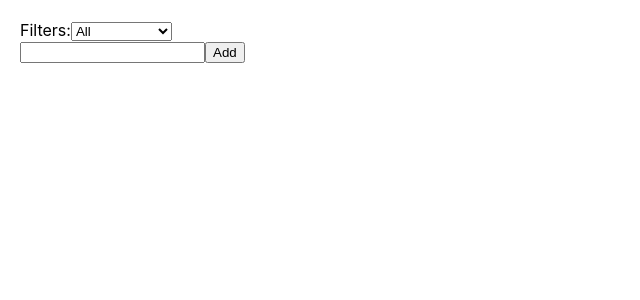
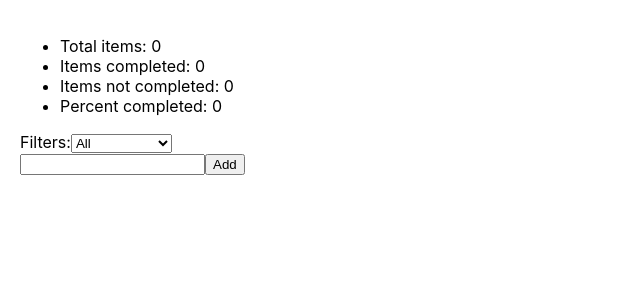
Before and after one commit to Yuhyeon0516/react-recoil-todo-app, a React (Create React App) app: page / in a window 1280 px wide. Shown: the top 300 px of the page, without its empty margins (0-640 px from the left). Built offline with nearby package versions, Linux system fonts and the light colour scheme.

Commit message:
통계 기능 추가

```diff
--- a/src/App.js
+++ b/src/App.js
@@ -4,12 +4,14 @@ import TodoItemCreator from "./components/TodoItemCreator";
 import { filteredTodoListState } from "./todoAtoms";
 import TodoItem from "./components/TodoItem";
 import TodoListFilters from "./components/TodoListFilters";
+import TodoListStats from "./components/TodoListStats";
 
 function App() {
   const filteredTodoList = useRecoilValue(filteredTodoListState);
-  console.log(filteredTodoList);
+
   return (
     <div style={{ padding: "20px" }}>
+      <TodoListStats />
       <TodoListFilters />
       <TodoItemCreator />
       {filteredTodoList.map((todoItem) => (
--- /dev/null
+++ b/src/components/TodoListStats.js
@@ -0,0 +1,20 @@
+import React from "react";
+import { useRecoilValue } from "recoil";
+import { todoListStatsState } from "../todoAtoms";
+
+const TodoListStats = () => {
+  const { totalNum, totalCompletedNum, totalUncompletedNum, percentCompleted } = useRecoilValue(todoListStatsState);
+
+  const fomattedPercentCompleted = Math.round(percentCompleted * 100);
+
+  return (
+    <ul>
+      <li>Total items: {totalNum}</li>
+      <li>Items completed: {totalCompletedNum}</li>
+      <li>Items not completed: {totalUncompletedNum}</li>
+      <li>Percent completed: {fomattedPercentCompleted}</li>
+    </ul>
+  );
+};
+
+export default TodoListStats;
--- a/src/todoAtoms.js
+++ b/src/todoAtoms.js
@@ -26,3 +26,21 @@ export const filteredTodoListState = selector({
     }
   },
 });
+
+export const todoListStatsState = selector({
+  key: "todoListStatsState",
+  get: ({ get }) => {
+    const todoList = get(todoListState);
+    const totalNum = todoList.length;
+    const totalCompletedNum = todoList.filter((item) => item.isComplete).length;
+    const totalUncompletedNum = totalNum - totalCompletedNum;
+    const percentCompleted = totalNum === 0 ? 0 : totalCompletedNum / totalNum;
+
+    return {
+      totalNum,
+      totalCompletedNum,
+      totalUncompletedNum,
+      percentCompleted,
+    };
+  },
+});
```
